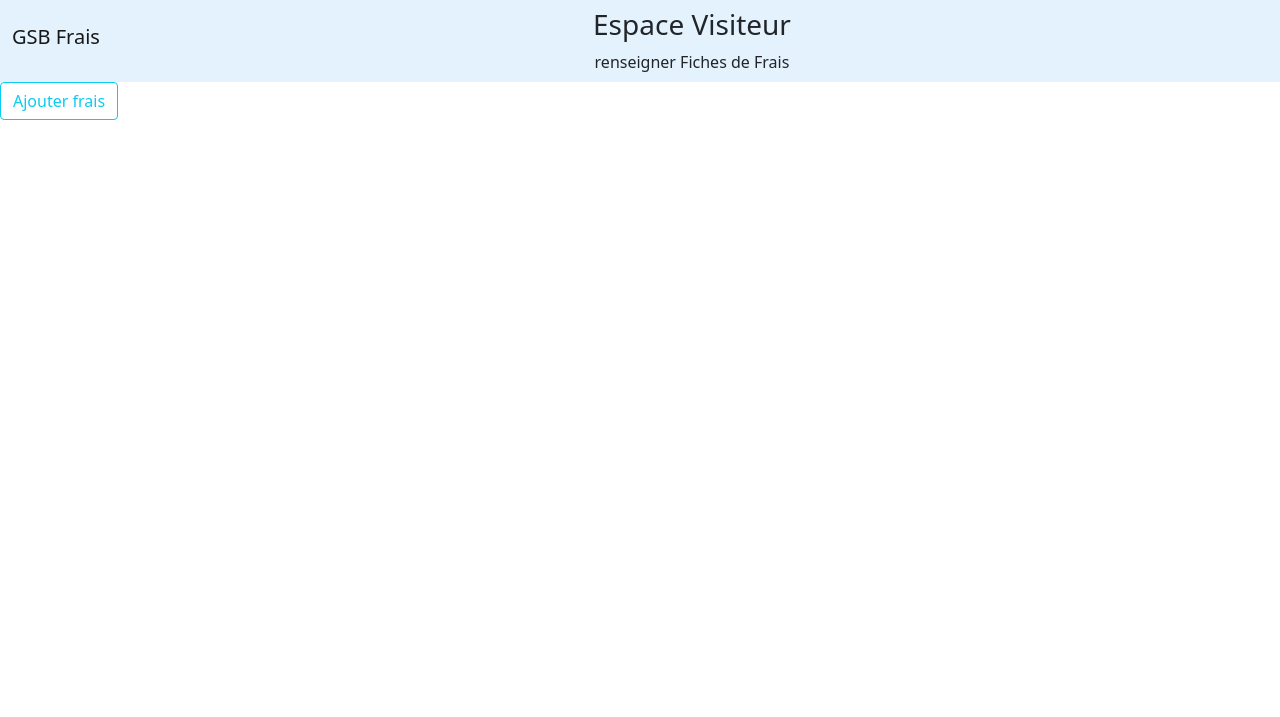
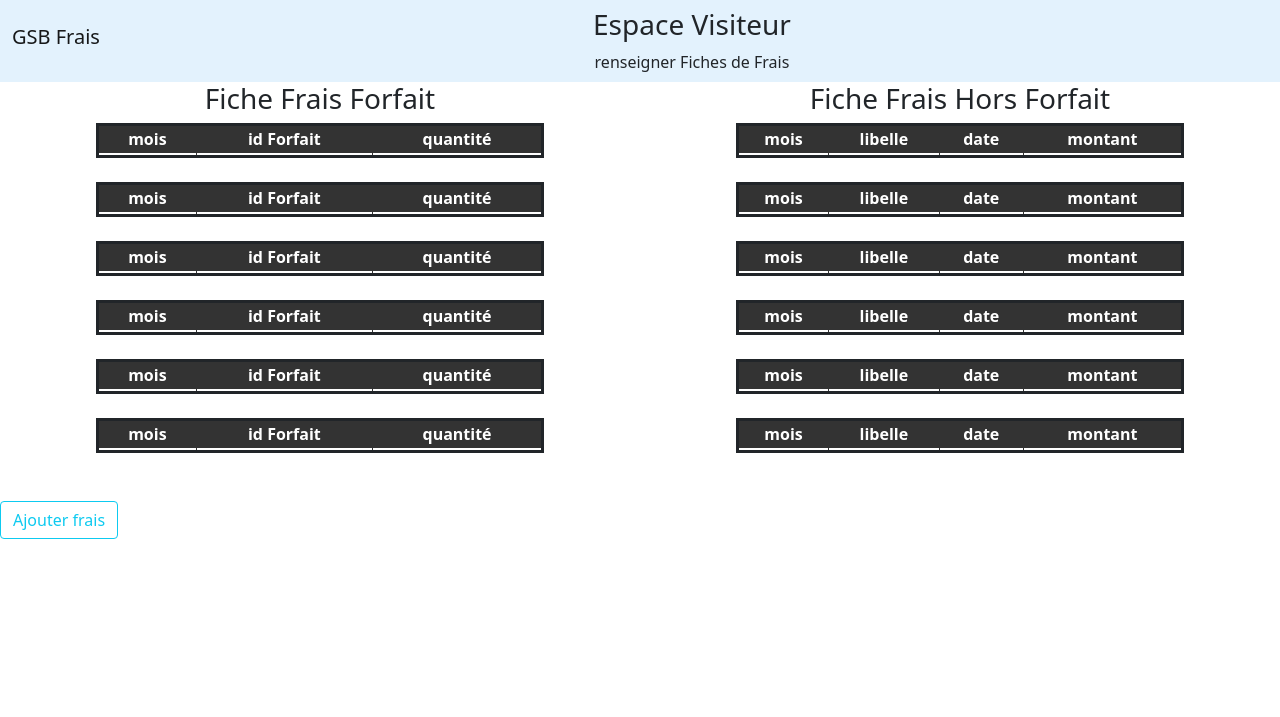
Before and after one commit to AntoineTSIO/GSB-Frais, a Symfony app: template templates/visiteur/renseignerFicheFrais.html.twig in a window 1280 px wide. Shown: the top 717 px of the page. Run offline with Twig, Linux system fonts and the light colour scheme; the template is opened without the code that fills it: most values are stand-ins (such as "Sample title", 1, 10 or a date in 2020); lists and menus that the app fills with data are empty; some libraries are stand-ins or nearby versions.

Commit message:
UC2-V0.2

```diff
--- a/templates/visiteur/renseignerFicheFrais.html.twig
+++ b/templates/visiteur/renseignerFicheFrais.html.twig
@@ -25,27 +25,67 @@
     </button>
 
 {% else %}
+<div style="display: flex;
+  align-items: center;
+  justify-content: center;">
+  <h3 style="width: 50%; text-align: center;">Fiche Frais Forfait</h3>
+  <h3 style="width: 50%; text-align: center;">Fiche Frais Hors Forfait</h3>
+</div>
+<div style ="display: flex;
+  justify-content: center;">
+<div style="width: 50%;">
+<div style="justify-content: center;">
+  {% if ligneFraisForfait is not empty %}
+  {% for i in 0..(ligneFraisForfait|length)-1 %}
 
-<table style="border: solid; margin-right: auto; margin-left: auto">
+  <table style="border: solid; margin:0 auto auto auto; width: 70%; text-align: center;">
       <thead>
           <tr style="background-color: #333; color: #fff;">
               <th style="border: 1px solid #333">mois</th>
-            <th style="border: 1px solid #333">nombre justificatifs</th>
-            <th style="border: 1px solid #333">montant valide</th>
-            <th style="border: 1px solid #333">date de modification</th>
-            <th style="border: 1px solid #333">etat</th>
+              <th style="border: 1px solid #333">id Forfait</th>
+              <th style="border: 1px solid #333">quantité</th>
           </tr>
-
       </thead>
       <tr>
-        <td style="border: 1px solid #333;text-align: center;">{{ ficheFrais[0][1] }}</td>
-        <td style="border: 1px solid #333;text-align: center;">{{ ficheFrais[0][2] }}</td>
-        <td style="border: 1px solid #333;text-align: center;">{{ ficheFrais[0][3] }}</td>
-        <td style="border: 1px solid #333;text-align: center;">{{ ficheFrais[0][4] }}</td>
-        <td style="border: 1px solid #333;text-align: center;">{{ ficheFrais[0][5] }}</td>
+          <td style="border: 1px solid #333;text-align: center;">{{ ligneFraisForfait[i][1] }}</td>
+          <td style="border: 1px solid #333;text-align: center;">{{ ligneFraisForfait[i][2] }}</td>
+          <td style="border: 1px solid #333;text-align: center;">{{ ligneFraisForfait[i][3] }}</td>
       </tr>
+  </table>
+    <br>
+  {% endfor %}
+  {% endif %}
+  </div>
+</div>
+<div style="width: 50%;">
+  {% if ligneFraisHorsForfait is not empty %}
+  {% for i in 0..(ligneFraisHorsForfait|length)-1 %}
 
+  <table style="border: solid;margin: 0 auto auto auto;width: 70%; text-align: center;">
+      <thead>
+          <tr style="background-color: #333; color: #fff;">
+              <th style="border: 1px solid #333">mois</th>
+              <th style="border: 1px solid #333">libelle</th>
+              <th style="border: 1px solid #333">date</th>
+              <th style="border: 1px solid #333">montant</th>
+          </tr>
+      </thead>
+      <tr>
+          <td style="border: 1px solid #333;text-align: center;">{{ ligneFraisHorsForfait[i][2] }}</td>
+          <td style="border: 1px solid #333;text-align: center;">{{ ligneFraisHorsForfait[i][3] }}</td>
+          <td style="border: 1px solid #333;text-align: center;">{{ ligneFraisHorsForfait[i][4] }}</td>
+          <td style="border: 1px solid #333;text-align: center;">{{ ligneFraisHorsForfait[i][5] }}</td>
+      </tr>
   </table>
+    <br>
+  {% endfor %}
+  {% endif %}
+</div>
+</div>
+  <br>
+    <button id="debutQuestionnaire" type="button" class="btn btn-outline-info" data-bs-toggle="modal" data-bs-target="#ajouterFrais">
+        Ajouter frais
+    </button>
 
 {% endif %}
 
@@ -57,7 +97,7 @@
         <h5 class="modal-title" id="titreModal">Ajouter une fiche de frais</h5>
       </div>
       <div class="modal-body">
-        <form method='POST' action="visiteur/renseignerFicheFrais">
+        <form method='POST' action="../visiteur/renseignerFicheFrais">
             <select name="TypeFrais">
                 <option id="supLigne" checked value='00'>-- Choisissez un type de frais --</option>
                 <option id="afficherLigneForfaitETP" value="ETP">Forfait Etape</option>
@@ -67,15 +107,14 @@
                 <option id="afficherLigneHorsForfait" value="AUT">Autre</option>
             </select>
             <div id="qstFraisForfait">
-              <input type='number' name='mois' placeholder='Entrez le mois' >
-              <br>
-              <input type='number' name='quantité' placeholder='Entrez la quantité' >
+              <input type='number' name='quantite' placeholder='Entrez la quantité' >
             </div>
 
             <div id="qstFraisHorsForfait">
               <input type='text' name='libelle' placeholder='Entrez le libelle' >
               <br>
-              <input type='date' name='date' placeholder='Entrez la date' >
+              <libelle>Entrez la date : </libelle>
+              <input type='date' name='date'>
               <br>
               <input type='number' name='montant' placeholder='Entrez le montant' >
             </div>
```
Also changed, not shown: src/Controller/VisiteurController.php (+20 -0 lines). Lines whose indentation alone changed are shown as unchanged.
